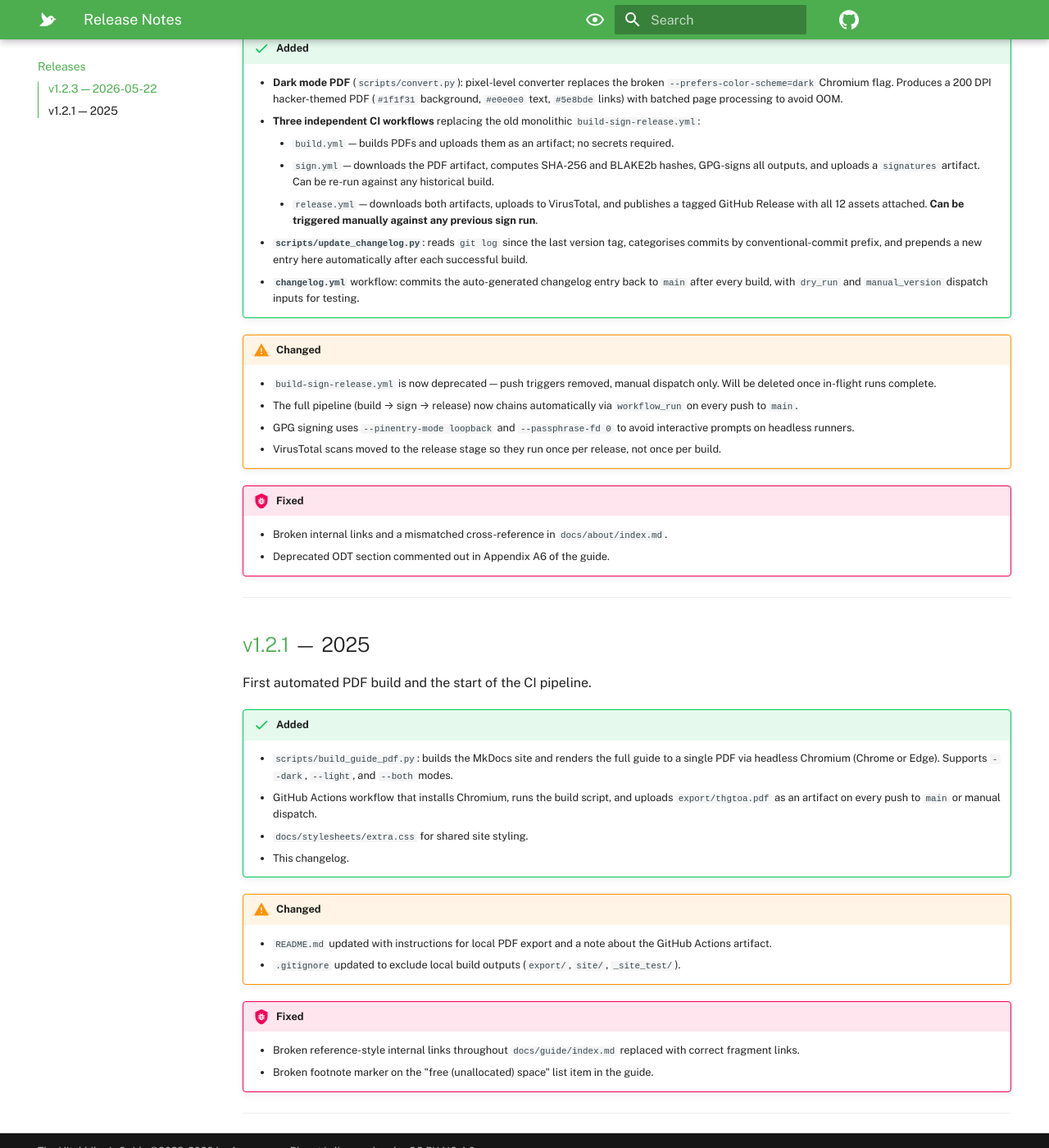
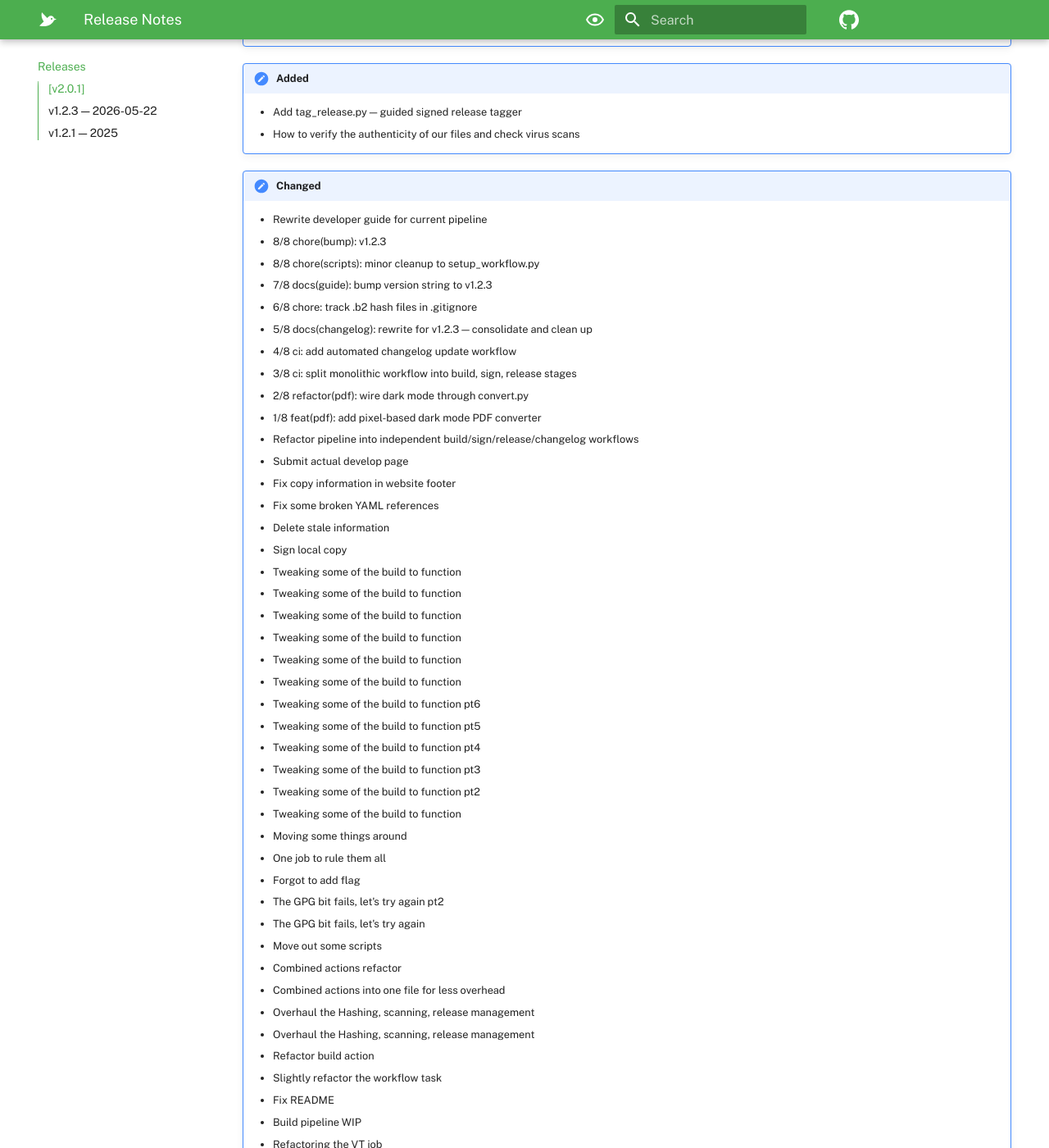
Before and after one commit to Anon-Planet/thgtoa, an MkDocs documentation site: the page built from docs/changelog/index.md, in a window 1280 px wide and 1400 px high, scrolled down 401 px. Shown: the whole window at 82% size. Built offline with MkDocs 1.6.1 and Material for MkDocs 9.7.7, drawn with Linux system fonts in a browser that asks for light colours; some web fonts are replaced; comment, search, counter and statistics services are not loaded; some of the changed text lies outside the part shown; grey boxes are pictures that could not be loaded.

Commit message:
docs: update changelog [skip ci]

```diff
--- a/docs/changelog/index.md
+++ b/docs/changelog/index.md
@@ -19,6 +19,128 @@ schema:
 Notable changes to the guide and its tooling. Follows [Keep a Changelog](https://keepachangelog.com/en/1.1.0/) and [Semantic Versioning](https://semver.org/spec/v2.0.0.html).
 
 ---
+
+## [v2.0.1]
+
+!!! Note "Meta"
+
+    - Released 2026-05-24 from [`c658c35`](https://github.com/Anon-Planet/thgtoa/commit/c658c354ee0b982163167a7ac7106a0bf16465ed)
+
+!!! Note "Added"
+
+    - Add tag_release.py — guided signed release tagger
+    - How to verify the authenticity of our files and check virus scans
+
+!!! Note "Changed"
+
+    - Rewrite developer guide for current pipeline
+    - 8/8 chore(bump): v1.2.3
+    - 8/8 chore(scripts): minor cleanup to setup_workflow.py
+    - 7/8 docs(guide): bump version string to v1.2.3
+    - 6/8 chore: track .b2 hash files in .gitignore
+    - 5/8 docs(changelog): rewrite for v1.2.3 — consolidate and clean up
+    - 4/8 ci: add automated changelog update workflow
+    - 3/8 ci: split monolithic workflow into build, sign, release stages
+    - 2/8 refactor(pdf): wire dark mode through convert.py
+    - 1/8 feat(pdf): add pixel-based dark mode PDF converter
+    - Refactor pipeline into independent build/sign/release/changelog workflows
+    - Submit actual develop page
+    - Fix copy information in website footer
+    - Fix some broken YAML references
+    - Delete stale information
+    - Sign local copy
+    - Tweaking some of the build to function
+    - Tweaking some of the build to function
+    - Tweaking some of the build to function
+    - Tweaking some of the build to function
+    - Tweaking some of the build to function
+    - Tweaking some of the build to function
+    - Tweaking some of the build to function pt6
+    - Tweaking some of the build to function pt5
+    - Tweaking some of the build to function pt4
+    - Tweaking some of the build to function pt3
+    - Tweaking some of the build to function pt2
+    - Tweaking some of the build to function
+    - Moving some things around
+    - One job to rule them all
+    - Forgot to add flag
+    - The GPG bit fails, let's try again pt2
+    - The GPG bit fails, let's try again
+    - Move out some scripts
+    - Combined actions refactor
+    - Combined actions into one file for less overhead
+    - Overhaul the Hashing, scanning, release management
+    - Overhaul the Hashing, scanning, release management
+    - Refactor build action
+    - Slightly refactor the workflow task
+    - Fix README
+    - Build pipeline WIP
+    - Refactoring the VT job
+    - Downgrade to working versions to fix broken jobs
+    - Appendix A6: comment out deprecated ODT information
+    - Replace broken internal link with correct rel path
+    - Add nav in mkdocs.yml config
+    - Fix broken link to page
+    - Update VT scan workflow
+    - Use VT v5.x
+    - Add VirusTotal scans for submitted PDFs
+    - Fix path
+    - Refactor PDF build in CI, add dark mode PDF (pt 4)
+    - Fix PDF build in CI
+    - Fix PDF build in CI
+    - Archive Matrix database and shutdown
+    - The Tor onion v3 address works
+    - Fix
+    - Revert "Fix some metadata"
+    - File endings
+    - Missing parenthesis
+    - Extra parenthesis
+    - Creating your anonymous online identities
+    - Traffic anonymization
+    - OPSEC thoughts
+    - Watermarking
+    - Browser and device fingerprinting
+    - Requirements refs
+    - Local data leaks, forensics
+    - Whonix virtual machines
+    - Some more
+    - Adversarial considerations (threats)
+    - Some more
+    - Some Tails refs
+    - Some additional measures against forensics refs
+    - Comparing versions ref
+    - Persistent plausible deniability
+    - All refs I have time for at the moment
+    - Fix some metadata
+    - Update admin info in Matrix listing
+    - Fix some metadata
+    - Fix discussion channels
+    - Fix nope's Matrix pushed to only one repo
+    - Fix Das' Matrix pushed to only one repo
+    - Remove commitizen requirement
+    - Remove than/nope signed canary
+    - Upgrade pre-commit hooks
+    - Wikiless.org --> Wikiless.com
+    - Minor updated information
+    - Still broken, try again
+    - Fix workflow
+    - Missing README.md
+    - Fix some references and tidy up language
+    - Cleanup old remnants
+    - Sample publishing config
+    - Move CNAME to docs
+    - Add CNAME
+    - Remove old site artifacts
+    - Fix some absolute links
+    - Add Blackhat USA 2024 conference on Wi-Fi dangers
+    - Add Blackhat USA 2024 conference on Wi-Fi dangers
+    - Formatting and tooling upgrades to improve performance
+
+!!! Note "Fixed"
+
+    - Actually save per-page PDFs for qpdf, not PNGs
+    - Fail fast with helpful message if pdftoppm or qpdf missing
+    - Resolve Pillow JPEG KeyError and cairosvg missing dep
 
 ## [v1.2.3] — 2026-05-22
 
```
